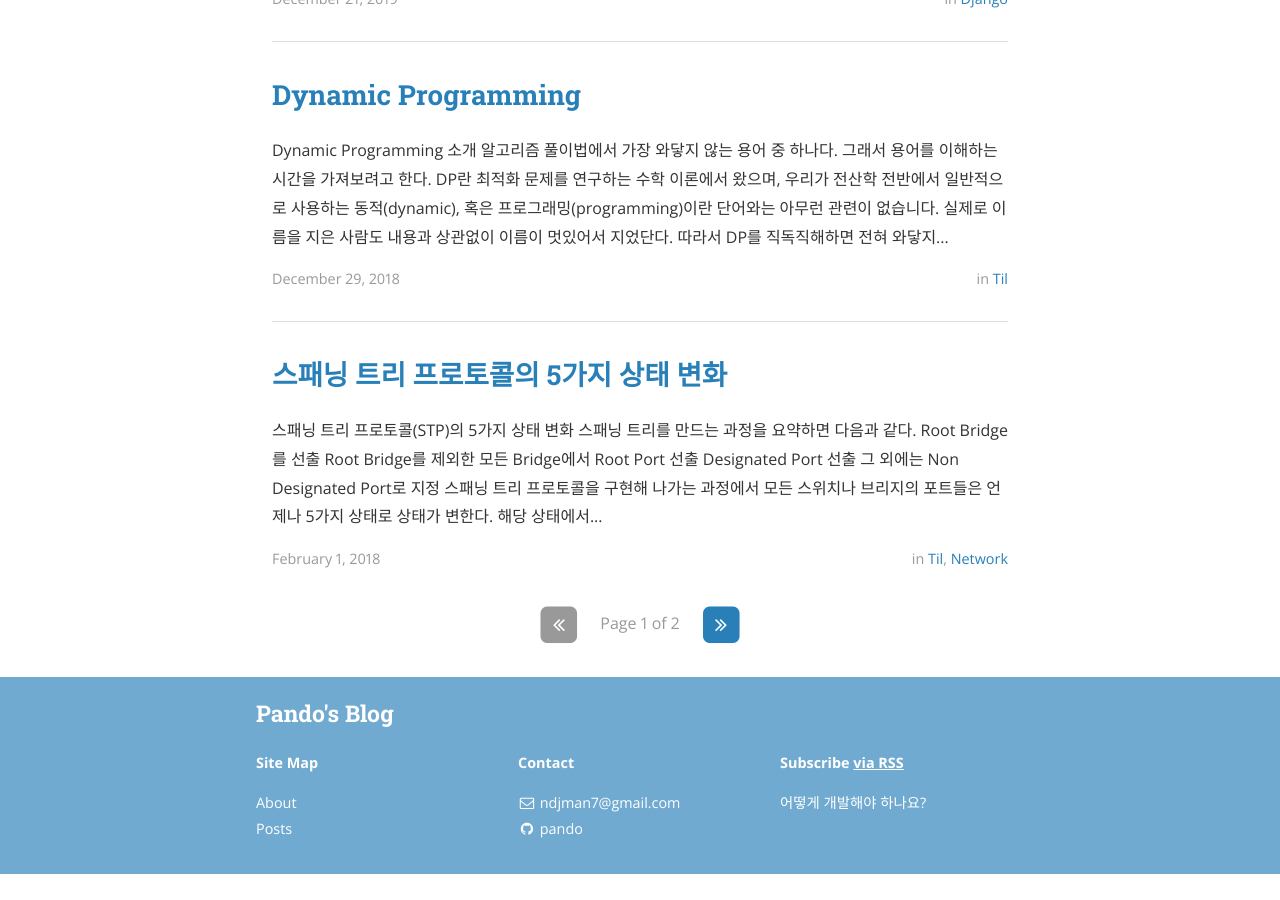
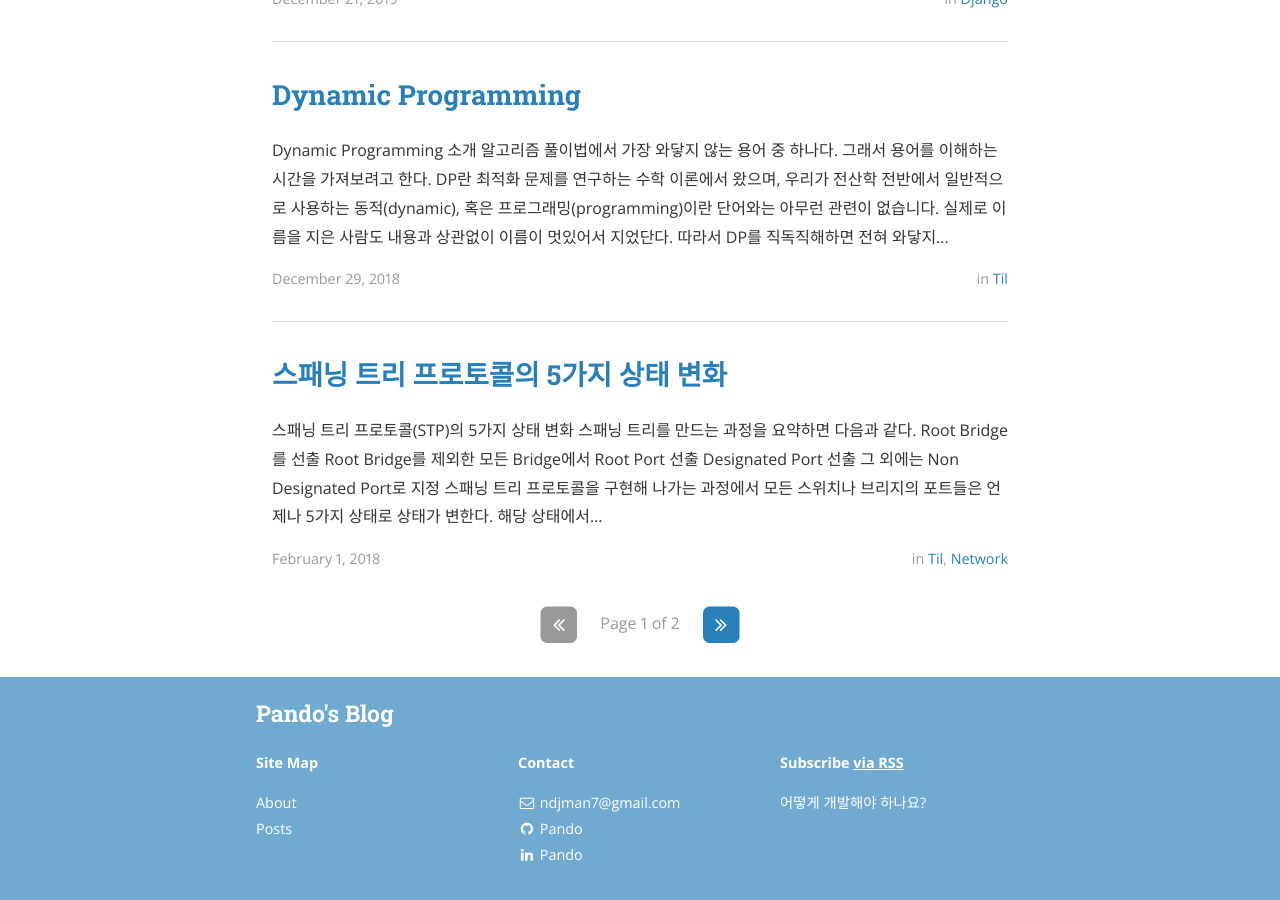
Before and after one commit to ndjman7/ndjman7.github.io, a Jekyll site: the page built from index.html, in a window 1280 px wide and 900 px high, scrolled down 1304 px. Built offline with Jekyll 4.4.1, drawn with Linux system fonts in a browser that asks for light colours; nearby versions of some CDN libraries; the list of posts is cut into pages by our own code; before the commit the page ends 2178 px from its top, so only the background shows below that.

```diff
--- a/_config.yml
+++ b/_config.yml
@@ -86,15 +86,15 @@ social:
 
   - name: GitHub
     icon: github
-    username: pando
+    username: Pando
     url: https://github.com/ndjman7
     desc: Fork me on GitHub
     share: false
 
   - name: LinkedIn
     icon: linkedin
-    username:
-    url:
+    username: Pando
+    url: https://www.linkedin.com/in/%EB%8C%80%EC%A7%84-%EB%82%98-01406a141/
     desc: Connect with me on LinkedIn
     share: true
 
```
